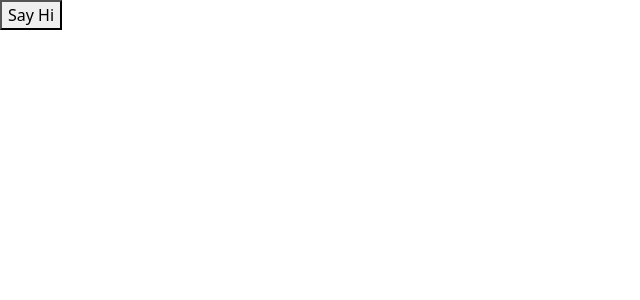
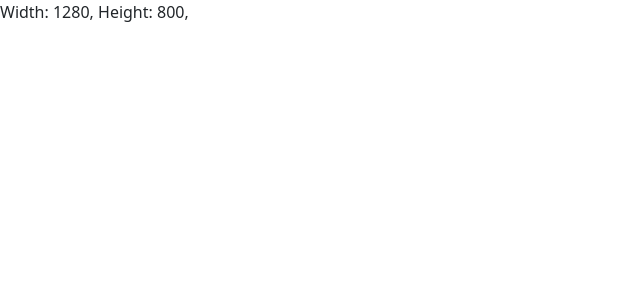
Before and after one commit to Kevin-Karanja-098/reacthooks, a React (Create React App) app: page / in a window 1280 px wide. Shown: the top 300 px of the page, without its empty margins (0-640 px from the left). Built offline with nearby package versions, Linux system fonts and the light colour scheme.

Commit message:
testing about dependency in the use effect hook

```diff
--- a/src/components/App.js
+++ b/src/components/App.js
@@ -1,12 +1,25 @@
 import React, { useState, useEffect } from "react";
-export default function SayHello () {
-const greetings = ["Hello", "Ciao", "Hola", "こんにちは"];
-const [index, setIndex] = useState(0);
+export default function WindowSize () {
+
+const [size, setSize] = useState(getSize());
+function getSize () {
+return {
+width: window.innerWidth,
+height: window.innerHeight
+};
+
+}
+const num = 7*size.width
 useEffect(() => {
-document.title = greetings[index];
-});
-function updateGreeting () {
-setIndex(Math.floor(Math.random() * greetings.length));
+
+console.log('wow');
+function handleResize () {
+setSize(getSize());
+
 }
-return <button onClick={updateGreeting}>Say Hi</button>
+window.addEventListener('resize', handleResize);
+},);
+
+return <p>Width: {size.width}, Height: {size.height},</p>
+
 }
--- a/src/index.js
+++ b/src/index.js
@@ -1,12 +1,12 @@
 import ReactDOM from 'react-dom';
 import "./index.css";
-import SayHello from './components/App';
+import WindowSize  from './components/App';
 
 import "bootstrap/dist/css/bootstrap.min.css";
 
 import "bootstrap/dist/js/bootstrap.bundle.min";
 
 ReactDOM.render(
-  <SayHello  />,
+  <WindowSize   />,
   document.getElementById('root')
 )
```
